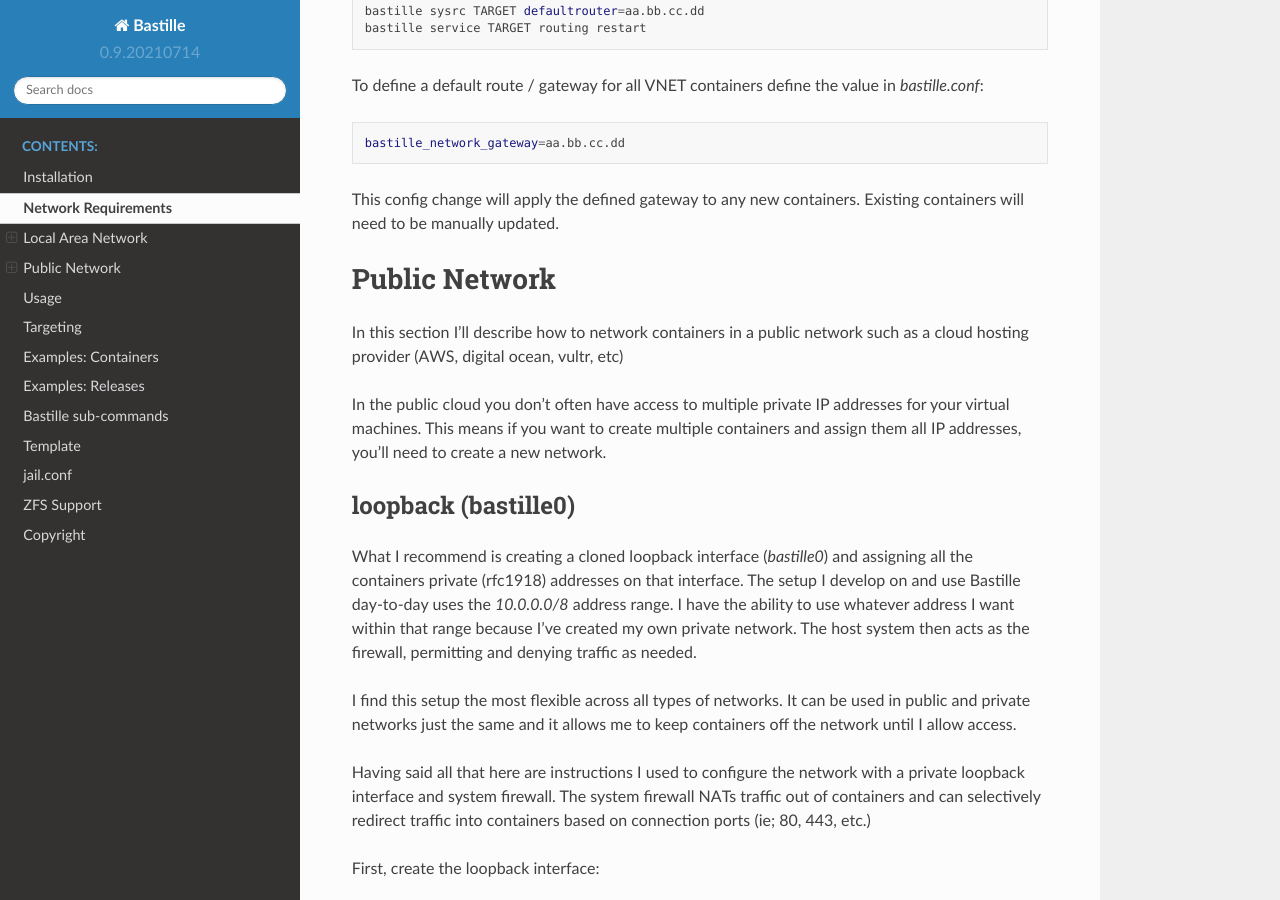
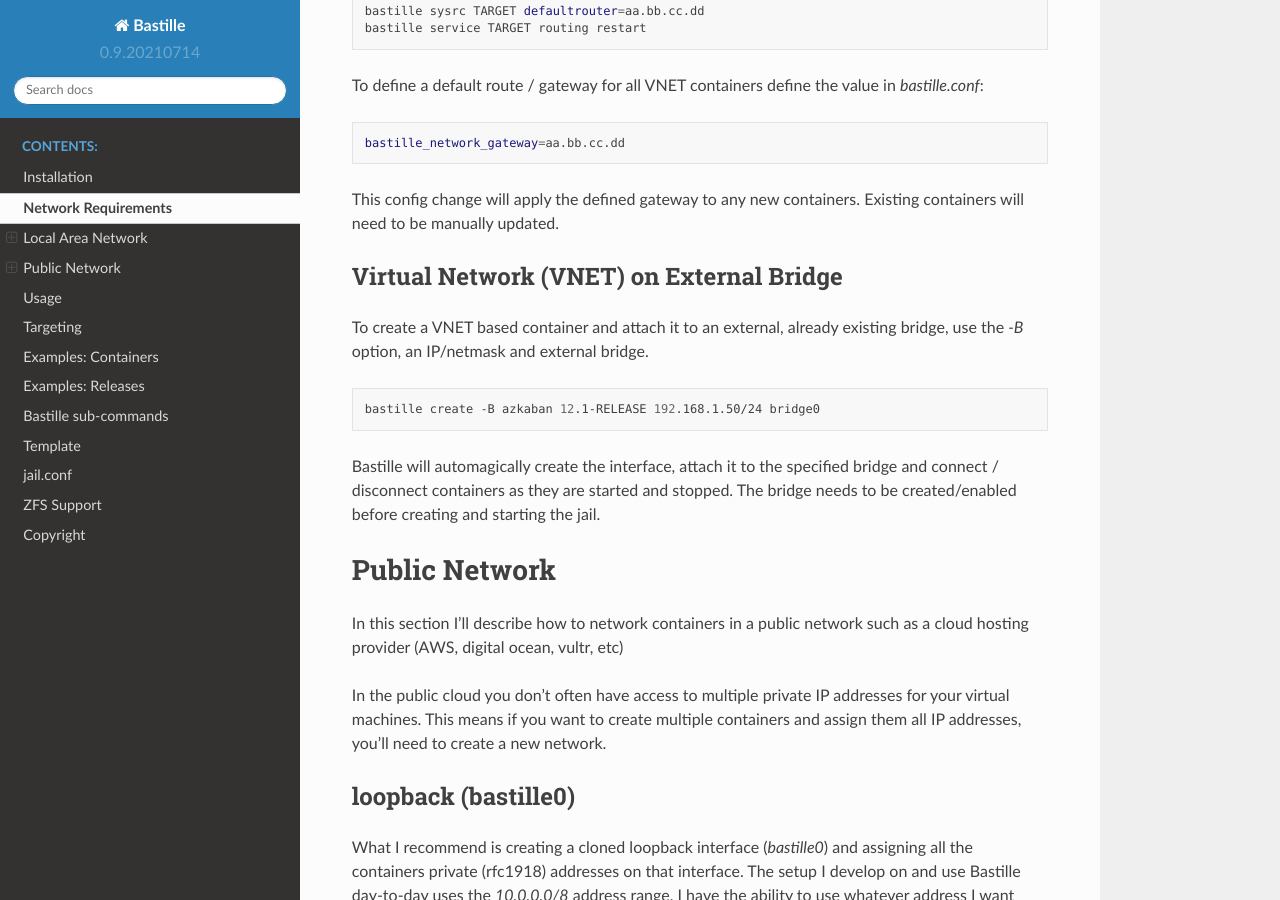
Before and after one commit to BastilleBSD/bastille, a Sphinx documentation site: the page built from docs/chapters/networking.rst, in a window 1280 px wide and 900 px high, scrolled down 2014 px. Built offline with Sphinx 7.4.7 and the Read the Docs theme 2.0.0, drawn with Linux system fonts in a browser that asks for light colours.

Commit message:
Added doc and fixes - bridge support

```diff
--- a/docs/chapters/networking.rst
+++ b/docs/chapters/networking.rst
@@ -109,6 +109,18 @@ To define a default route / gateway for all VNET containers define the value in
 This config change will apply the defined gateway to any new containers.
 Existing containers will need to be manually updated.
 
+Virtual Network (VNET) on External Bridge
+--------------------------------------
+To create a VNET based container and attach it to an external, already existing bridge, use the `-B` option, an IP/netmask and
+external bridge.
+
+.. code-block:: shell
+
+  bastille create -B azkaban 12.1-RELEASE 192.168.1.50/24 bridge0
+
+Bastille will automagically create the interface, attach it to the specified bridge and connect /
+disconnect containers as they are started and stopped.
+The bridge needs to be created/enabled before creating and starting the jail.
 
 Public Network
 ==============
```
Also changed, not shown: AUTHORS.md (+1 -0 lines), 1 other file.
